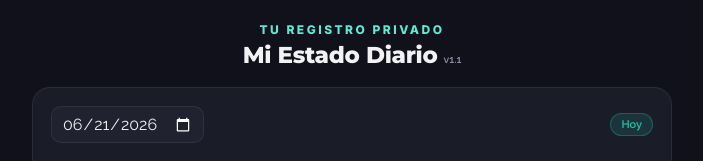
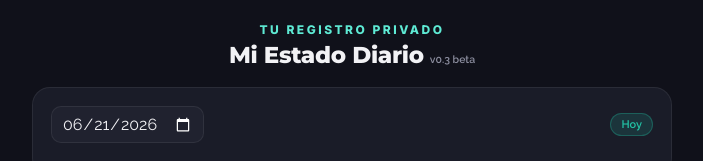
Before and after one commit to danidc76/mi-estado-diario, a plain HTML site: page index.html in a window 1280 px wide. Shown: the top 161 px of the page, without its empty margins (288-991 px from the left). Drawn offline with nearby package versions, Linux system fonts and the light colour scheme.

Commit message:
Add files via upload

```diff
--- a/index.html
+++ b/index.html
@@ -242,7 +242,7 @@
   <div class="view active" id="view-home">
     <div class="top">
       <div class="eyebrow">Tu registro privado</div>
-      <div class="title-row"><h1>Mi Estado Diario</h1><span class="version">v1.1</span></div>
+      <div class="title-row"><h1>Mi Estado Diario</h1><span class="version">v0.3 beta</span></div>
     </div>
 
     <div class="card">
```
